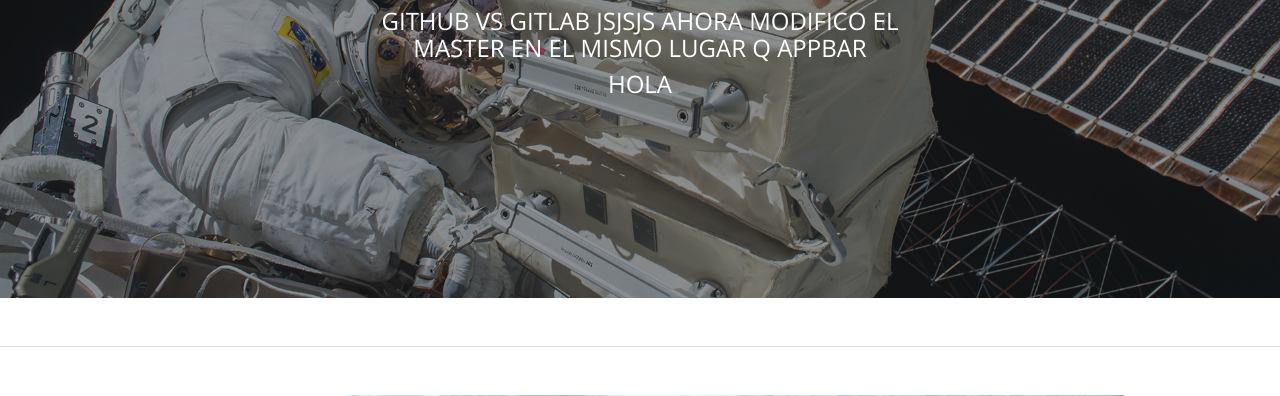
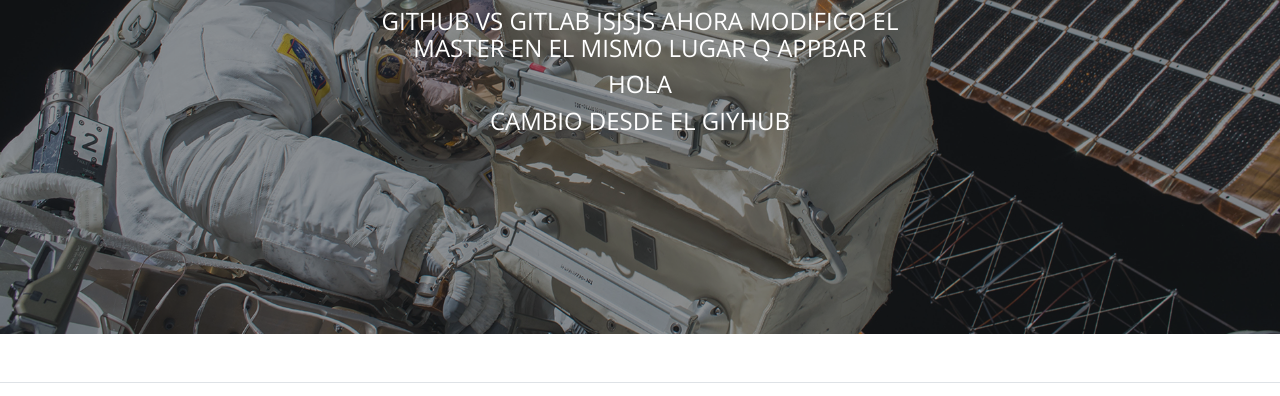
Before and after one commit to Zentrx2120/Intro_GitHub, a PHP site: page / in a window 1280 px wide. Shown: the part 334-730 px from the top of the page. Run offline with PHP 8.4, Linux system fonts and the light colour scheme; some libraries are stand-ins or nearby versions.

Commit message:
Se agrego el subtitulo "Cambio desde GitHub" index.php

```diff
--- a/index.php
+++ b/index.php
@@ -21,6 +21,7 @@
                             <span class="subheading">Creo</span>
                             <span class="subheading">Github vs Gitlab jsjsjs ahora modifico el master en el mismo lugar q AppBar</span>
                             <span class="subheading">Hola</span>
+                            <span class="subheading">Cambio desde el GiyHub</span>
                         </div>
                     </div>
                 </div>
```
